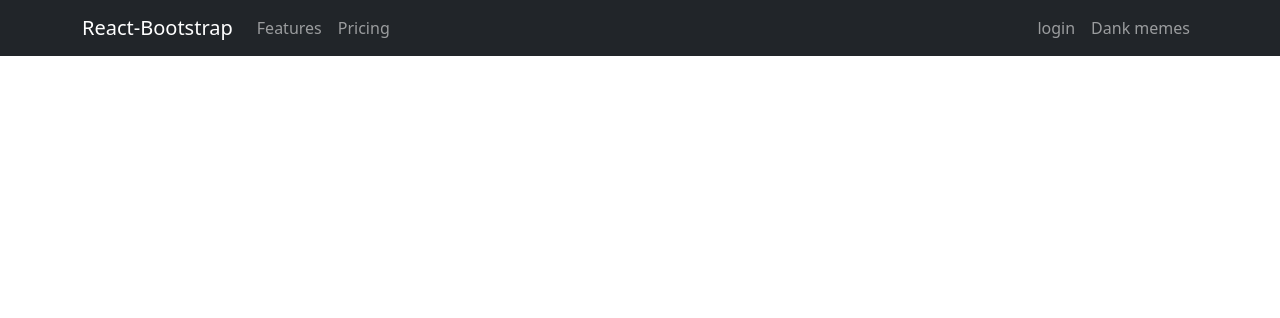
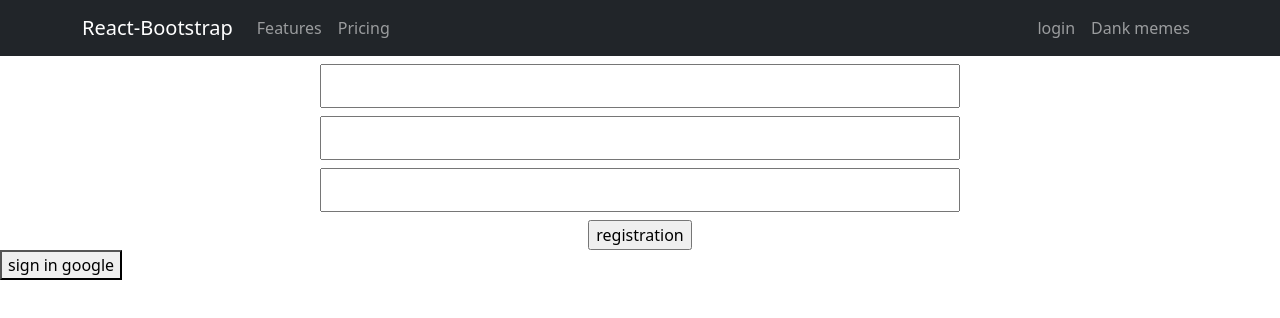
Before and after one commit to MdNadiruzzamanNibras/warehouse-management-website-client-side, a React (Create React App) app: page /registration in a window 1280 px wide. Shown: the top 318 px of the page. Built offline with nearby package versions, Linux system fonts and the light colour scheme.

Commit message:
registration navigate home

```diff
--- a/src/App.js
+++ b/src/App.js
@@ -3,6 +3,7 @@ import './App.css';
 import Home from './Pages/Home/Home/Home';
 import Inventories from './Pages/Home/Inventory/Inverntories/Inventories';
 import Login from './Pages/Login/Login/Login';
+import Registration from './Pages/Login/Registration/Registration';
 import ManageInventories from './Pages/Manage Inventory/Manage Inventories/ManageInventories';
 import Header from './Pages/Shared/Header/Header';
 
@@ -16,6 +17,7 @@ function App() {
        <Route path='/inventory' element={<Inventories></Inventories>}></Route>
        <Route path='/inventory/:inventoryId'></Route>
        <Route path='/login' element={<Login></Login>} ></Route>
+       <Route path='/registration' element={<Registration></Registration>}></Route>
        <Route path='/manageitem' element={<ManageInventories></ManageInventories>}></Route>
      </Routes>
     </div>
--- a/src/Pages/Login/Login/Login.js
+++ b/src/Pages/Login/Login/Login.js
@@ -1,5 +1,6 @@
 import React from 'react';
 import { useSignInWithEmailAndPassword } from 'react-firebase-hooks/auth';
+import { Link } from 'react-router-dom';
 import auth from '../../../firebase.init'
 const Login = () => {
     const [
@@ -21,6 +22,7 @@ const Login = () => {
            <input type="text" name="email" id="" className='w-50 my-2 mx-auto py-2 d-block' />
            <input type="password" name="password" id="" className='w-50 my-2 py-2 mx-auto d-block' />
            <input type="submit" className='mx-auto d-block' value="Login" />
+           <Link to='/registration'>registration</Link>
            </form>
         </div>
     );
--- a/src/Pages/Login/Registration/Registration.js
+++ b/src/Pages/Login/Registration/Registration.js
@@ -1,6 +1,8 @@
 import React from 'react';
 import { useCreateUserWithEmailAndPassword } from 'react-firebase-hooks/auth';
+import { useNavigate } from 'react-router-dom';
 import auth from '../../../firebase.init';
+import SocialLogin from '../SocialLogin/SocialLogin';
 
 const Registration = () => {
     const [
@@ -9,7 +11,7 @@ const Registration = () => {
         loading,
         error,
       ] = useCreateUserWithEmailAndPassword(auth);
-
+      const navigate = useNavigate()
       const handleRegistration = event=>{
           event.preventDefault();
           const name = event.target.name.value;
@@ -17,6 +19,7 @@ const Registration = () => {
           const password = event.target.password.value;
           console.log(name, email, password)
           createUserWithEmailAndPassword(email, password)
+          navigate('/')
       }
 
     return (
@@ -25,8 +28,9 @@ const Registration = () => {
             <input type="text" name="name" id="" className='w-50 my-2 mx-auto py-2 d-block' />
             <input type="text" name="email" id="" className='w-50 my-2 mx-auto py-2 d-block' />
             <input type="password" name="password" id="" className='w-50 my-2 mx-auto py-2 d-block' />
-
+            <input type="submit" className='mx-auto d-block' value="registration" />
             </form>
+            <SocialLogin></SocialLogin>
         </div>
     );
 };
--- /dev/null
+++ b/src/Pages/Login/SocialLogin/SocialLogin.js
@@ -0,0 +1,14 @@
+import React from 'react';
+import { useSignInWithGoogle } from 'react-firebase-hooks/auth';
+import auth from '../../../firebase.init';
+
+const SocialLogin = () => {
+    const [signInWithGoogle, user, loading, error] = useSignInWithGoogle(auth);
+    return (
+        <div>
+            <button onClick={()=>signInWithGoogle()}>sign in google</button>
+        </div>
+    );
+};
+
+export default SocialLogin;
--- a/src/index.js
+++ b/src/index.js
@@ -12,7 +12,7 @@ root.render(
     <App />
   </React.StrictMode>
   </BrowserRouter>
-
+  // REACT_APP_apiKey=:AIzaSyAP_0vNu7Pb5ICDhdNFMo3srS1jG6dIZfU
 );
 
 // If you want to start measuring performance in your app, pass a function
```
